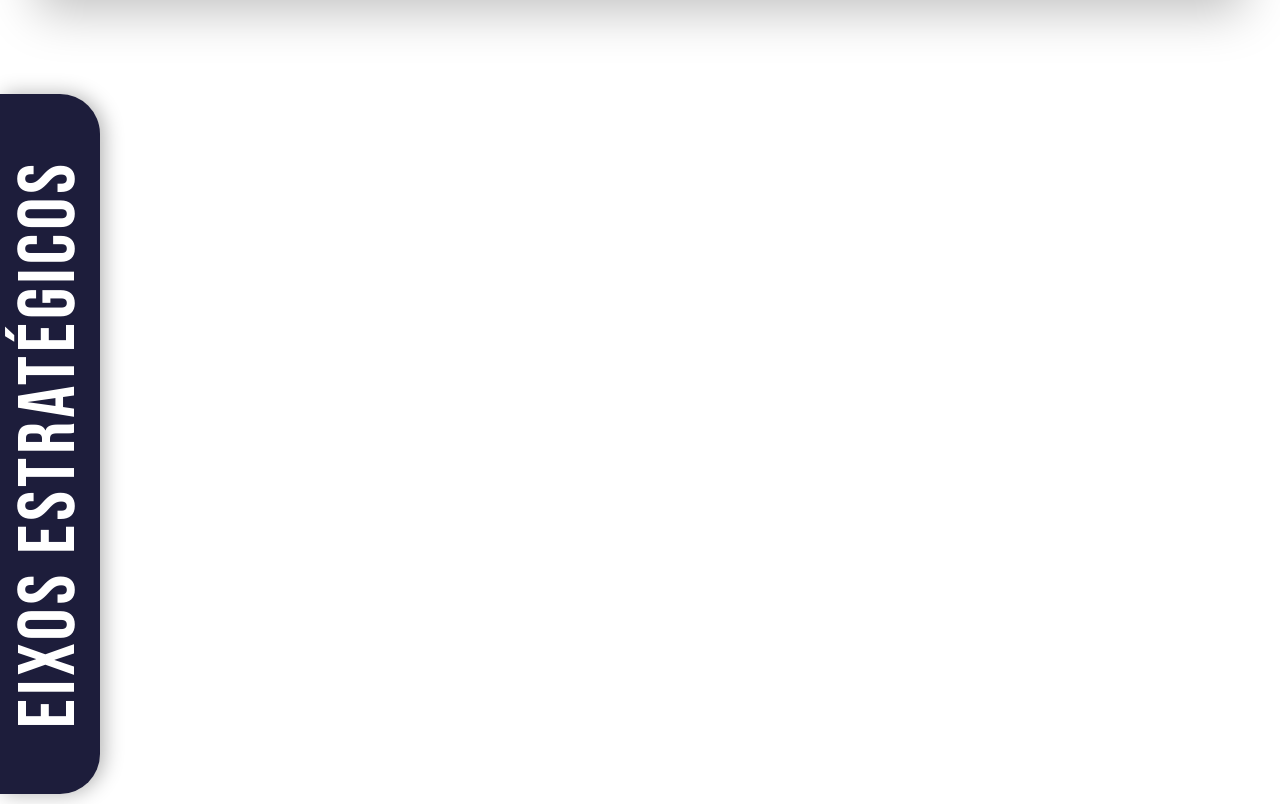
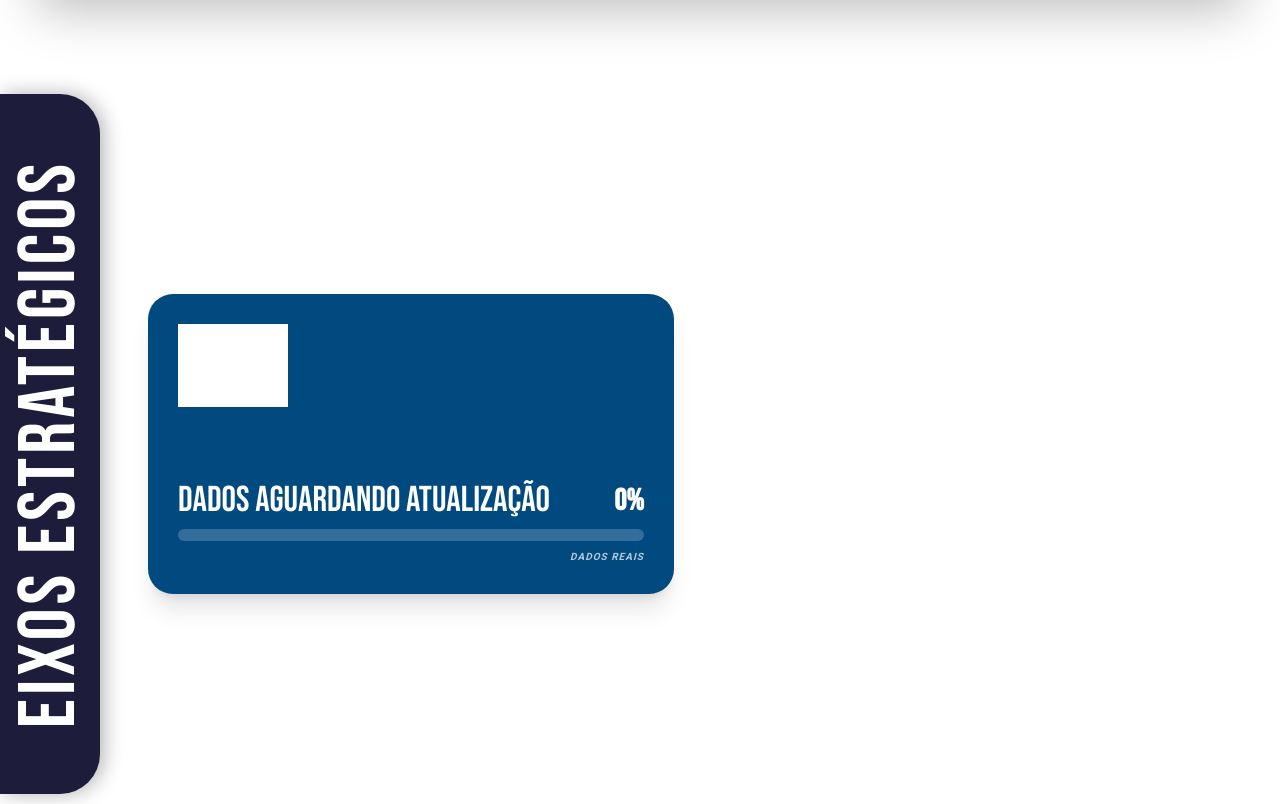
Before and after one commit to MarceloAlves2003/-pdm-codata-clone-, a Django app: page / in a window 1280 px wide. Shown: the part 1400-2204 px from the top of the page. Run offline with Django 5.2, Linux system fonts and the light colour scheme; some libraries are stand-ins or nearby versions; grey boxes are pictures that could not be loaded.

Commit message:
Refatoração visual completa e integração da lógica de indicadores com Django Ninja

```diff
--- a/templates/index.html
+++ b/templates/index.html
@@ -213,42 +213,63 @@
     function abrirModal() { document.getElementById('modalPrefeito').classList.remove('hidden'); document.body.style.overflow='hidden'; }
     function fecharModal() { document.getElementById('modalPrefeito').classList.add('hidden'); document.body.style.overflow='auto'; }
 
+    const gridEixos = document.getElementById('grid-eixos');
+
+    function renderEixoCard({ cor, titulo, progresso, icone }) {
+        const rawProgress = Number(progresso);
+        const normalizedProgress = Number.isFinite(rawProgress) ? rawProgress : 0;
+        const clampedProgress = Math.min(Math.max(normalizedProgress, 0), 100);
+
+        gridEixos.insertAdjacentHTML('beforeend', `
+            <div class="card-eixo shadow-xl" style="background-color: ${cor}">
+                <div class="logo-mask logo-${icone}"></div>
+                <div class="w-full">
+                    <div class="flex justify-between items-end">
+                        <h4 class="text-4xl font-bebas leading-none uppercase text-left">${titulo}</h4>
+                        <span class="text-3xl font-black font-bebas">${clampedProgress}%</span>
+                    </div>
+                    <div class="progress-container-eixo">
+                        <div class="progress-bar-eixo" style="width: ${clampedProgress}%"></div>
+                    </div>
+                    <p class="text-[10px] uppercase font-bold mt-2 opacity-70 tracking-widest text-right italic font-roboto">Dados Reais</p>
+                </div>
+            </div>
+        `);
+    }
+
+    function mostrarEixoPadrao() {
+        gridEixos.innerHTML = '';
+        renderEixoCard({
+            cor: 'var(--color-blue-light)',
+            titulo: 'Dados aguardando atualização',
+            progresso: 0,
+            icone: 'universo',
+        });
+    }
+
     async function carregarEixos() {
-        const grid = document.getElementById('grid-eixos');
-
         try {
             const response = await fetch('/api/eixos');
             const eixos = await response.json();
 
-            console.log("Dados recebidos do banco:", eixos); // Isso ajuda a debugar
+            console.log("Dados recebidos do banco:", eixos);
 
-            if (eixos && eixos.length > 0) {
-                grid.innerHTML = ''; // Limpa os cards brancos
+            if (Array.isArray(eixos) && eixos.length > 0) {
+                gridEixos.innerHTML = '';
                 eixos.forEach(eixo => {
-                    // Garantindo que as variáveis existem para não ficar branco
-                    const cor = eixo.cor_hex || '#cccccc';
-                    const titulo = eixo.titulo || 'Sem título';
-                    const progresso = eixo.progresso_medio || 0;
-                    const icone = eixo.slug_icone || 'universo';
-
-                    grid.innerHTML += `
-                        <div class="card-eixo shadow-xl" style="background-color: ${cor}">
-                            <div class="logo-mask logo-${icone}"></div>
-                            <div class="w-full">
-                                <div class="flex justify-between items-end">
-                                    <h4 class="text-4xl font-bebas leading-none uppercase text-left">${titulo}</h4>
-                                    <span class="text-3xl font-black font-bebas">${progresso}%</span>
-                                </div>
-                                <div class="progress-container-eixo">
-                                    <div class="progress-bar-eixo" style="width: ${progresso}%"></div>
-                                </div>
-                                <p class="text-[10px] uppercase font-bold mt-2 opacity-70 tracking-widest text-right italic font-roboto">Dados Reais</p>
-                            </div>
-                        </div>`;
+                    renderEixoCard({
+                        cor: eixo.cor_hex || '#cccccc',
+                        titulo: eixo.titulo || 'Sem título',
+                        progresso: eixo.progresso_medio ?? 0,
+                        icone: eixo.slug_icone || 'universo'
+                    });
                 });
+            } else {
+                mostrarEixoPadrao();
             }
         } catch (error) {
             console.error("Erro ao conectar na API:", error);
+            mostrarEixoPadrao();
         }
     }
 
```
